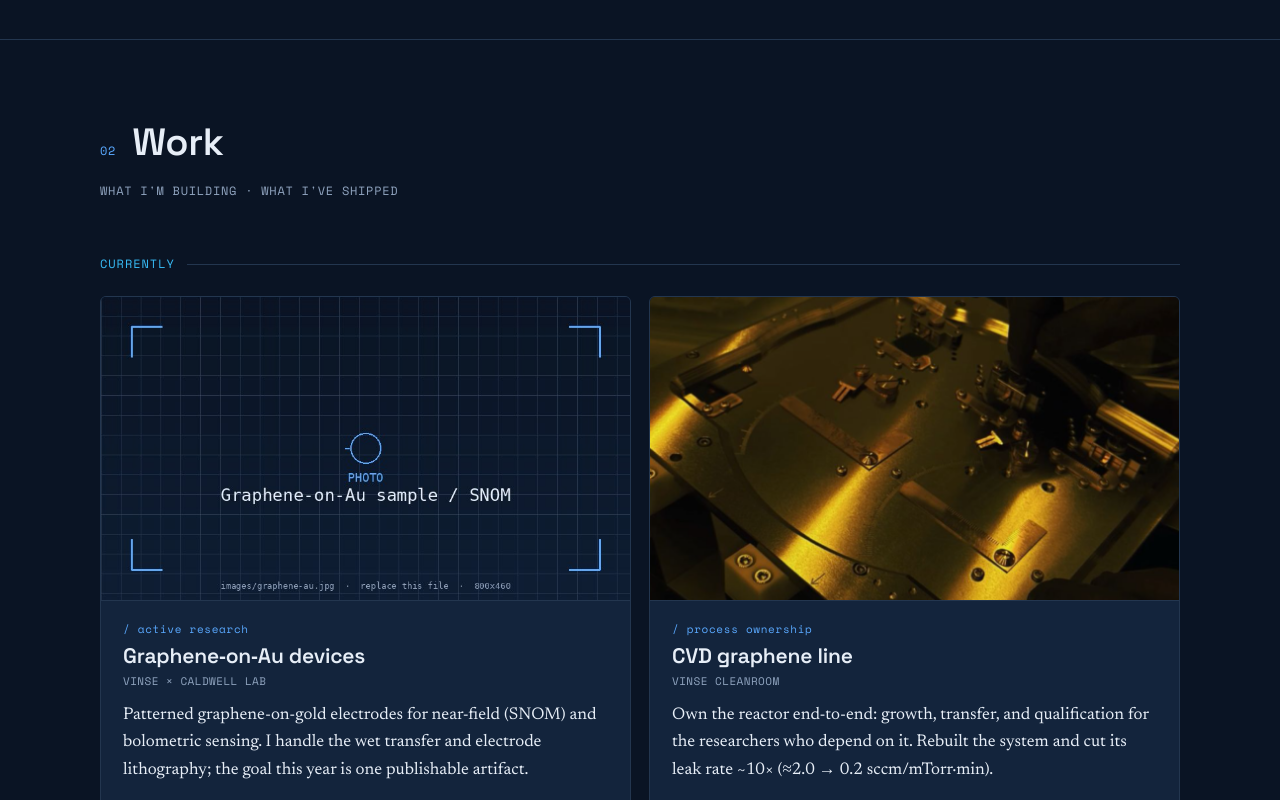
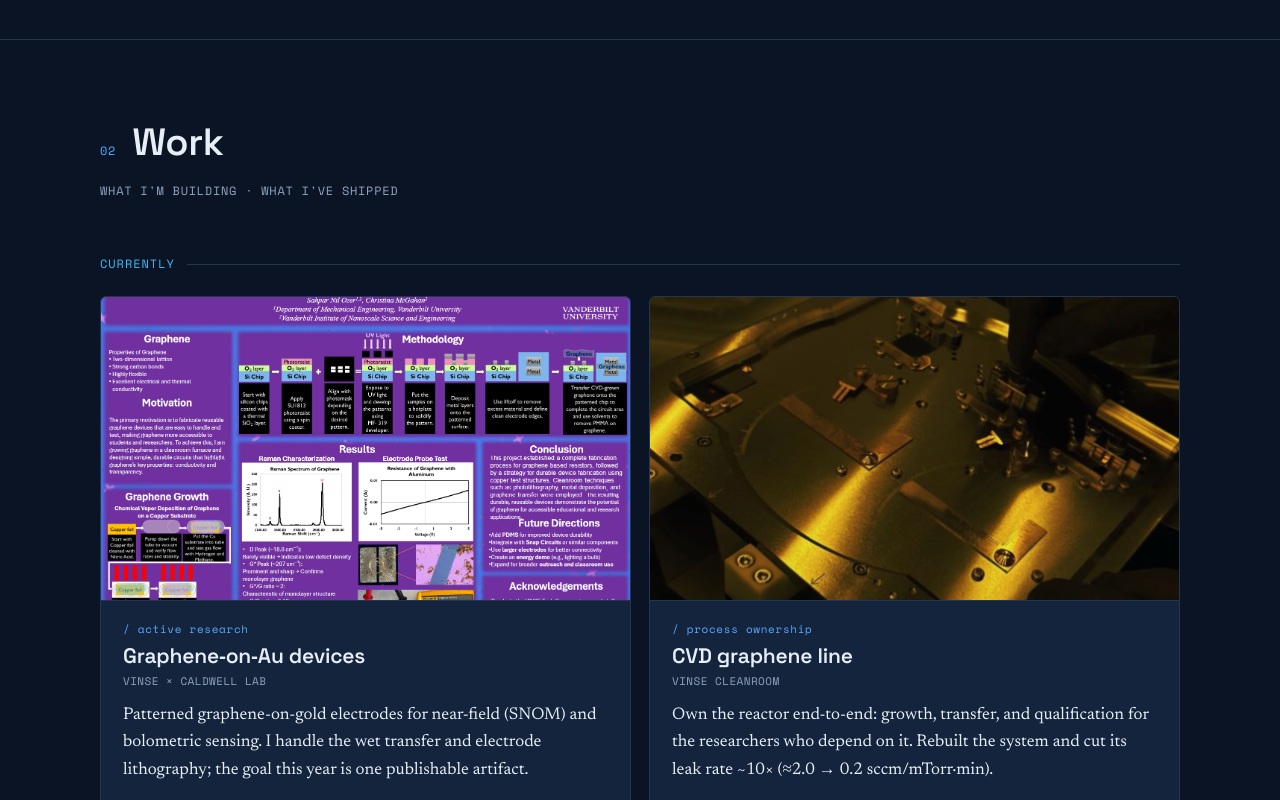
Before and after one commit to Nilovski/sahpar_ozer, a plain HTML site: page index.html in a window 1280 px wide. Shown: the part 1481-2281 px from the top of the page. Drawn offline with nearby package versions, Linux system fonts and the light colour scheme.

Commit message:
Replace image source for Graphene-on-Au devices

```diff
--- a/index.html
+++ b/index.html
@@ -255,7 +255,7 @@
     <p class="group-label">Currently</p>
     <div class="cards">
       <article class="card">
-        <div class="thumb"><img src="graphene-au.jpg" alt="Graphene-on-Au devices"></div>
+        <div class="thumb"><img src="graphene.png" alt="Graphene-on-Au devices"></div>
         <div class="body">
           <span class="idx">/ active research</span>
           <h3>Graphene&#8209;on&#8209;Au devices</h3>
```
